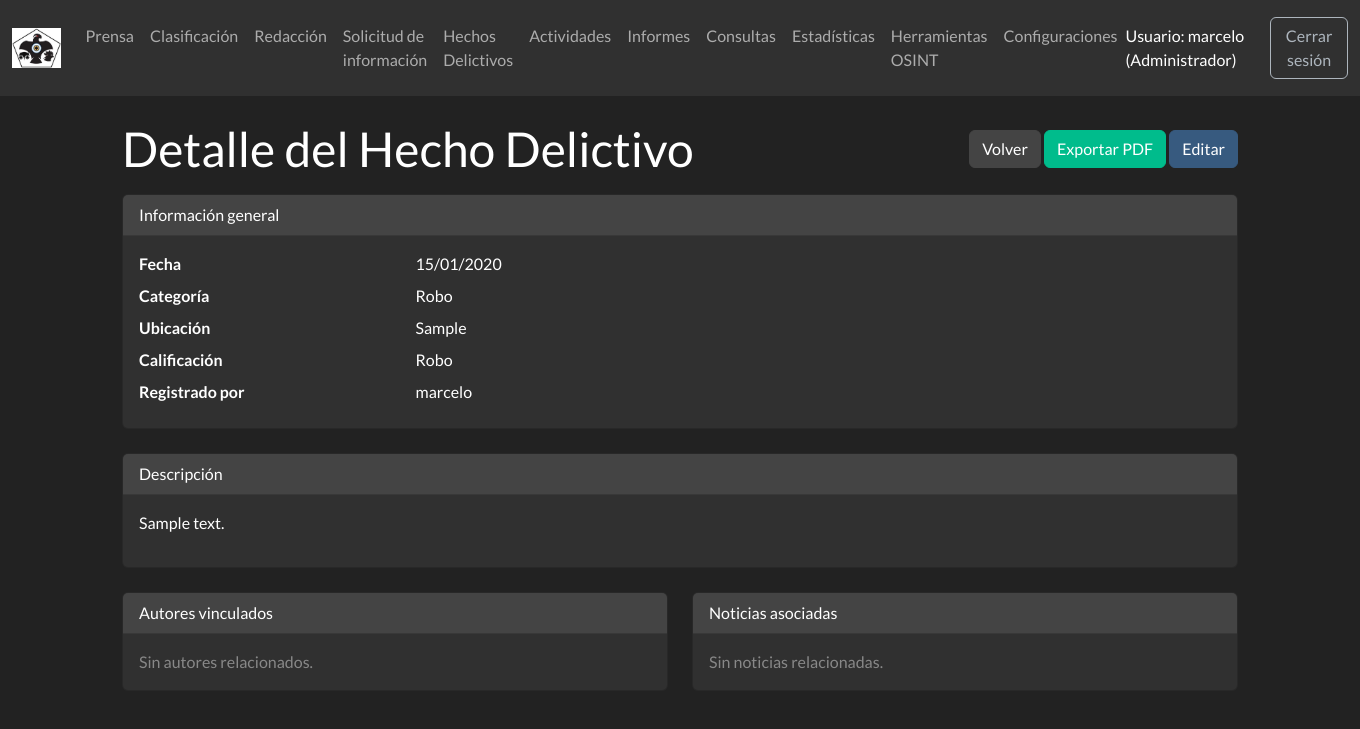
After one commit to gml33/PP3-minerva, a Django app: page /hechos/delictivos/1/ in a window 1360 px wide. The commit adds this page. Shown: the top 729 px of the page. Run offline with Django 5.2, Linux system fonts and the light colour scheme; a user stored in the database is signed in; data comes from the database, SQL or seed files in the repository; tables that the repository leaves empty hold one stand-in row (values such as "Sample post"); some libraries are stand-ins or nearby versions.

Commit message:
agregado hecho delictivo

```diff
--- a/app/admin.py
+++ b/app/admin.py
@@ -23,7 +23,7 @@ from .models import (
     InformeIndividual,
     SolicitudInfo,
     HerramientaOSINT,
-    HechoCriminal,
+    HechoDelictivo,
     BandaCriminal,
     RedSocial,
     TvDigital,
@@ -137,8 +137,8 @@ class HerramientaOSINTAdmin(admin.ModelAdmin):
     search_fields = ("nombre", "descripcion")
 
 
-@admin.register(HechoCriminal)
-class HechoCriminalAdmin(admin.ModelAdmin):
+@admin.register(HechoDelictivo)
+class HechoDelictivoAdmin(admin.ModelAdmin):
     list_display = ("fecha", "categoria", "ubicacion", "calificacion", "creado_por")
     list_filter = ("fecha", "categoria", "calificacion")
     search_fields = ("descripcion", "ubicacion")
--- a/app/forms.py
+++ b/app/forms.py
@@ -11,7 +11,7 @@ from .models import (
     RedSocial,
     TvDigital,
     RadioDigital,
-    HechoCriminal,
+    HechoDelictivo,
     LinkRelevante,
 )
 
@@ -101,7 +101,7 @@ class RadioDigitalForm(forms.ModelForm):
         }
 
 
-class HechoCriminalForm(forms.ModelForm):
+class HechoDelictivoForm(forms.ModelForm):
     autor = forms.ModelMultipleChoiceField(
         queryset=InformeIndividual.objects.all(),
         required=False,
@@ -116,7 +116,7 @@ class HechoCriminalForm(forms.ModelForm):
     )
 
     class Meta:
-        model = HechoCriminal
+        model = HechoDelictivo
         fields = [
             "fecha",
             "categoria",
--- a/app/templates/base.html
+++ b/app/templates/base.html
@@ -52,6 +52,9 @@
                             <a class="nav-link" href="{% url 'solicitud_info_portal' %}">Solicitud de información</a>
                         </li>
                         <li class="nav-item">
+                            <a class="nav-link" href="{% url 'hechos_delictivos' %}">Hechos Delictivos</a>
+                        </li>
+                        <li class="nav-item">
                             <a class="nav-link" href="{% url 'actividad' %}">Actividades</a>
                         </li>
                         <li class="nav-item">
@@ -91,6 +94,9 @@
                             <a class="nav-link" href="{% url 'redaccion' %}">Redacción</a>
                         </li>
                         <li class="nav-item">
+                            <a class="nav-link" href="{% url 'hechos_delictivos' %}">Hechos Delictivos</a>
+                        </li>
+                        <li class="nav-item">
                             <a class="nav-link" href="{% url 'solicitud_info_portal' %}">Solicitud de información</a>
                         </li>
                         {% endif %}
--- a/app/templates/form_hecho_criminal.html
+++ b/app/templates/form_hecho_delictivo.html
@@ -1,9 +1,9 @@
 {% extends 'base.html' %}
-{% block title %}{{ action }} Hecho Criminal{% endblock %}
+{% block title %}{{ action }} Hecho Delictivo{% endblock %}
 
 {% block content %}
 <div class="container mt-4">
-    <h1>{{ action }} Hecho Criminal</h1>
+    <h1>{{ action }} Hecho Delictivo</h1>
 
     {% if messages %}
         {% for message in messages %}
@@ -28,7 +28,7 @@
             </div>
         {% endfor %}
         <button type="submit" class="btn btn-primary">Guardar</button>
-        <a href="{% url 'redaccion' %}" class="btn btn-secondary">Volver</a>
+        <a href="{% url 'hechos_delictivos' %}" class="btn btn-secondary">Volver</a>
     </form>
 </div>
 {% endblock %}
--- /dev/null
+++ b/app/templates/hecho_delictivo_detalle.html
@@ -0,0 +1,87 @@
+{% extends 'base.html' %}
+{% block title %}Detalle Hecho Delictivo{% endblock %}
+
+{% block content %}
+<div class="d-flex justify-content-between align-items-center mb-3">
+    <h1 class="mb-0">Detalle del Hecho Delictivo</h1>
+    <div>
+        <a class="btn btn-secondary" href="{% url 'hechos_delictivos' %}">Volver</a>
+        <a class="btn btn-success" href="{% url 'exportar_hecho_delictivo_pdf' hecho.id %}" target="_blank">Exportar PDF</a>
+        <a class="btn btn-primary" href="{% url 'editar_hecho_delictivo' hecho.id %}">Editar</a>
+    </div>
+</div>
+
+<div class="card mb-4">
+    <div class="card-header">Información general</div>
+    <div class="card-body">
+        <dl class="row mb-0">
+            <dt class="col-sm-3">Fecha</dt>
+            <dd class="col-sm-9">{{ hecho.fecha|date:"d/m/Y" }}</dd>
+
+            <dt class="col-sm-3">Categoría</dt>
+            <dd class="col-sm-9">{{ hecho.get_categoria_display|default:"Sin categoría" }}</dd>
+
+            <dt class="col-sm-3">Ubicación</dt>
+            <dd class="col-sm-9">{{ hecho.ubicacion }}</dd>
+
+            <dt class="col-sm-3">Calificación</dt>
+            <dd class="col-sm-9">{{ hecho.get_calificacion_display }}</dd>
+
+            <dt class="col-sm-3">Registrado por</dt>
+            <dd class="col-sm-9">
+                {% if hecho.creado_por %}
+                    {{ hecho.creado_por.username }}
+                {% else %}
+                    <span class="text-muted">No registrado</span>
+                {% endif %}
+            </dd>
+        </dl>
+    </div>
+</div>
+
+<div class="card mb-4">
+    <div class="card-header">Descripción</div>
+    <div class="card-body">
+        <p class="mb-0">{{ hecho.descripcion|linebreaks }}</p>
+    </div>
+</div>
+
+<div class="row">
+    <div class="col-md-6">
+        <div class="card mb-4">
+            <div class="card-header">Autores vinculados</div>
+            <div class="card-body">
+                {% with autores=hecho.autor.all %}
+                    {% if autores %}
+                        <ul class="mb-0">
+                            {% for autor in autores %}
+                                <li>{{ autor }}</li>
+                            {% endfor %}
+                        </ul>
+                    {% else %}
+                        <p class="mb-0 text-muted">Sin autores relacionados.</p>
+                    {% endif %}
+                {% endwith %}
+            </div>
+        </div>
+    </div>
+    <div class="col-md-6">
+        <div class="card mb-4">
+            <div class="card-header">Noticias asociadas</div>
+            <div class="card-body">
+                {% with noticias=hecho.noticias.all %}
+                    {% if noticias %}
+                        <ul class="mb-0">
+                            {% for noticia in noticias %}
+                                <li><a href="{{ noticia.url }}" target="_blank">{{ noticia.url }}</a></li>
+                            {% endfor %}
+                        </ul>
+                    {% else %}
+                        <p class="mb-0 text-muted">Sin noticias relacionadas.</p>
+                    {% endif %}
+                {% endwith %}
+            </div>
+        </div>
+    </div>
+</div>
+{% endblock %}
--- a/app/urls.py
+++ b/app/urls.py
@@ -44,6 +44,7 @@ from .views import (
     exportar_informe_pdf,
     lista_links,
     api_links,
+    hechos_delictivos_view,
     solicitud_info_portal_view,
     solicitud_info_portal_detalle_view,
     solicitud_info_portal_eliminar_view,
@@ -65,9 +66,11 @@ from .views import (
     crear_radio_digital,
     editar_radio_digital,
     eliminar_radio_digital,
-    crear_hecho_criminal,
-    editar_hecho_criminal,
-    eliminar_hecho_criminal,
+    crear_hecho_delictivo,
+    editar_hecho_delictivo,
+    eliminar_hecho_delictivo,
+    hecho_delictivo_detalle_view,
+    exportar_hecho_delictivo_pdf,
     # NUEVAS APIs PARA PANEL DE CLASIFICACIÓN
     api_links_list,
     api_diarios,
@@ -152,19 +155,34 @@ urlpatterns = [
     ),
     path("osint/", osint_panel_view, name="osint_panel"),
     path(
-        "hechos/criminales/crear/",
-        crear_hecho_criminal,
-        name="crear_hecho_criminal",
+        "hechos/delictivos/",
+        hechos_delictivos_view,
+        name="hechos_delictivos",
     ),
     path(
-        "hechos/criminales/<int:id>/editar/",
-        editar_hecho_criminal,
-        name="editar_hecho_criminal",
+        "hechos/delictivos/crear/",
+        crear_hecho_delictivo,
+        name="crear_hecho_delictivo",
     ),
     path(
-        "hechos/criminales/<int:id>/eliminar/",
-        eliminar_hecho_criminal,
-        name="eliminar_hecho_criminal",
+        "hechos/delictivos/<int:id>/",
+        hecho_delictivo_detalle_view,
+        name="hecho_delictivo_detalle",
+    ),
+    path(
+        "hechos/delictivos/<int:id>/editar/",
+        editar_hecho_delictivo,
+        name="editar_hecho_delictivo",
+    ),
+    path(
+        "hechos/delictivos/<int:id>/eliminar/",
+        eliminar_hecho_delictivo,
+        name="eliminar_hecho_delictivo",
+    ),
+    path(
+        "hechos/delictivos/<int:id>/exportar_pdf/",
+        exportar_hecho_delictivo_pdf,
+        name="exportar_hecho_delictivo_pdf",
     ),
     path("clasificacion/", clasificacion_view, name="clasificacion"),
     path("actividad/", actividad_view, name="actividad"),
--- a/app/views.py
+++ b/app/views.py
@@ -54,7 +54,7 @@ from .models import (
     InformeIndividual,
     SolicitudInfo,
     HerramientaOSINT,
-    HechoCriminal,
+    HechoDelictivo,
     BandaCriminal,
     RedSocial,
     TvDigital,
@@ -91,7 +91,7 @@ from .forms import (
     RedSocialForm,
     TvDigitalForm,
     RadioDigitalForm,
-    HechoCriminalForm,
+    HechoDelictivoForm,
 )
 
 # Asegúrate de que esta utilidad exista en tu proyecto
@@ -190,6 +190,49 @@ def redaccion_view(request):
         "redaccion.html",
         {
             "solicitudes_usuario": solicitudes_usuario,
+        },
+    )
+
+
+@login_required
+def hechos_delictivos_view(request):
+    if request.user.userprofile.rol not in [Roles.REDACCION, Roles.ADMIN]:
+        return render(request, "403.html", status=403)
+
+    if request.method == "POST":
+        form = HechoDelictivoForm(request.POST, user=request.user)
+        if form.is_valid():
+            hecho = form.save(commit=False)
+            hecho.creado_por = request.user
+            hecho.save()
+            form.save_m2m()
+            log_actividad(
+                request,
+                TipoActividad.OTRO,
+                f"Hecho delictivo creado desde panel (ID {hecho.pk}).",
+            )
+            messages.success(request, "Hecho delictivo registrado correctamente.")
+            return redirect("hechos_delictivos")
+        messages.error(
+            request,
+            "No se pudo registrar el hecho delictivo. Verificá los datos ingresados.",
+        )
+    else:
+        form = HechoDelictivoForm(user=request.user)
+
+    hechos = (
+        HechoDelictivo.objects.filter(creado_por=request.user)
+        .select_related("creado_por")
+        .prefetch_related("autor", "noticias")
+        .order_by("-fecha")
+    )
+
+    return render(
+        request,
+        "hechos_delictivos.html",
+        {
+            "form": form,
+            "hechos": hechos,
         },
     )
 
@@ -2293,47 +2336,47 @@ def eliminar_radio_digital(request, id):
 
 
 @login_required
-def crear_hecho_criminal(request):
+def crear_hecho_delictivo(request):
     if request.method != "POST":
-        return redirect("redaccion")
+        return redirect("hechos_delictivos")
 
     if request.user.userprofile.rol not in [Roles.REDACCION, Roles.ADMIN]:
-        messages.error(request, "No tenés permisos para registrar hechos criminales.")
-        return redirect("redaccion")
-
-    form = HechoCriminalForm(request.POST, user=request.user)
+        messages.error(request, "No tenés permisos para registrar hechos delictivos.")
+        return redirect("hechos_delictivos")
+
+    form = HechoDelictivoForm(request.POST, user=request.user)
     if form.is_valid():
         hecho = form.save(commit=False)
         hecho.creado_por = request.user
         hecho.save()
         form.save_m2m()
-        request.session.pop("hecho_criminal_form_data", None)
+        request.session.pop("hecho_delictivo_form_data", None)
         log_actividad(
             request,
             TipoActividad.OTRO,
-            f"Hecho criminal creado (ID {hecho.pk}).",
+            f"Hecho delictivo creado (ID {hecho.pk}).",
         )
-        messages.success(request, "Hecho criminal registrado correctamente.")
+        messages.success(request, "Hecho delictivo registrado correctamente.")
     else:
-        request.session["hecho_criminal_form_data"] = request.POST.urlencode()
+        request.session["hecho_delictivo_form_data"] = request.POST.urlencode()
         errores = "; ".join(
             [f"{campo}: {', '.join(map(str, lista))}" for campo, lista in form.errors.items()]
         )
-        messages.error(request, f"No se pudo registrar el hecho criminal: {errores}")
-
-    return redirect("redaccion")
-
-
-@login_required
-def editar_hecho_criminal(request, id):
-    hecho = get_object_or_404(HechoCriminal, id=id)
+        messages.error(request, f"No se pudo registrar el hecho delictivo: {errores}")
+
+    return redirect("hechos_delictivos")
+
+
+@login_required
+def editar_hecho_delictivo(request, id):
+    hecho = get_object_or_404(HechoDelictivo, id=id)
     if request.user.userprofile.rol not in [Roles.REDACCION, Roles.ADMIN]:
         return render(request, "403.html", status=403)
     if hecho.creado_por not in [request.user, None] and request.user.userprofile.rol != Roles.ADMIN:
         return render(request, "403.html", status=403)
 
     if request.method == "POST":
-        form = HechoCriminalForm(request.POST, instance=hecho, user=request.user)
+        form = HechoDelictivoForm(request.POST, instance=hecho, user=request.user)
         if form.is_valid():
             hecho = form.save(commit=False)
             if hecho.creado_por is None:
@@ -2343,16 +2386,16 @@ def editar_hecho_criminal(request, id):
             log_actividad(
                 request,
                 TipoActividad.OTRO,
-                f"Hecho criminal editado (ID {hecho.pk}).",
+                f"Hecho delictivo editado (ID {hecho.pk}).",
             )
-            messages.success(request, "Hecho criminal actualizado correctamente.")
-            return redirect("redaccion")
+            messages.success(request, "Hecho delictivo actualizado correctamente.")
+            return redirect("hechos_delictivos")
     else:
-        form = HechoCriminalForm(instance=hecho, user=request.user)
+        form = HechoDelictivoForm(instance=hecho, user=request.user)
 
     return render(
         request,
-        "form_hecho_criminal.html",
+        "form_hecho_delictivo.html",
         {
             "form": form,
             "action": "Editar",
@@ -2362,8 +2405,8 @@ def editar_hecho_criminal(request, id):
 
 
 @login_required
-def eliminar_hecho_criminal(request, id):
-    hecho = get_object_or_404(HechoCriminal, id=id)
+def eliminar_hecho_delictivo(request, id):
+    hecho = get_object_or_404(HechoDelictivo, id=id)
     if request.user.userprofile.rol not in [Roles.REDACCION, Roles.ADMIN]:
         return render(request, "403.html", status=403)
     if hecho.creado_por not in [request.user, None] and request.user.userprofile.rol != Roles.ADMIN:
@@ -2372,11 +2415,73 @@ def eliminar_hecho_criminal(request, id):
     log_actividad(
         request,
         TipoActividad.OTRO,
-        f"Hecho criminal eliminado (ID {hecho.pk}).",
+        f"Hecho delictivo eliminado (ID {hecho.pk}).",
     )
     hecho.delete()
-    messages.success(request, "Hecho criminal eliminado correctamente.")
-    return redirect("redaccion")
+    messages.success(request, "Hecho delictivo eliminado correctamente.")
+    return redirect("hechos_delictivos")
+
+
+@login_required
+def hecho_delictivo_detalle_view(request, id):
+    hecho = get_object_or_404(
+        HechoDelictivo.objects.select_related("creado_por").prefetch_related(
+            "autor", "noticias"
+        ),
+        id=id,
+    )
+    if request.user.userprofile.rol not in [Roles.REDACCION, Roles.ADMIN]:
+        return render(request, "403.html", status=403)
+    if (
+        request.user.userprofile.rol == Roles.REDACCION
+        and hecho.creado_por not in [request.user, None]
+    ):
+        return render(request, "403.html", status=403)
+
+    return render(
+        request,
+        "hecho_delictivo_detalle.html",
+        {
+            "hecho": hecho,
+        },
+    )
+
+
+@login_required
+def exportar_hecho_delictivo_pdf(request, id):
+    hecho = get_object_or_404(
+        HechoDelictivo.objects.select_related("creado_por").prefetch_related(
+            "autor", "noticias"
+        ),
+        id=id,
+    )
+    if request.user.userprofile.rol not in [Roles.REDACCION, Roles.ADMIN]:
+        return render(request, "403.html", status=403)
+    if (
+        request.user.userprofile.rol == Roles.REDACCION
+        and hecho.creado_por not in [request.user, None]
+    ):
+        return render(request, "403.html", status=403)
+
+    context = {
+        "hecho": hecho,
+        "autores": hecho.autor.all(),
+        "noticias": hecho.noticias.all(),
+        "creado_por": hecho.creado_por.username if hecho.creado_por else "No registrado",
+        "fecha_registro": hecho.fecha.strftime("%d/%m/%Y"),
+        "generado_en": localtime(now()).strftime("%d/%m/%Y %H:%M"),
+    }
+
+    html = render_to_string("hecho_delictivo_pdf.html", context)
+    pdf_file = HTML(string=html, base_url=request.build_absolute_uri()).write_pdf()
+
+    fecha_str = hecho.fecha.strftime("%Y-%m-%d")
+    categoria = slugify(hecho.get_categoria_display() or "hecho")
+    nombre_archivo = f"HechoDelictivo_{categoria}_{fecha_str}.pdf"
+
+    response = HttpResponse(pdf_file, content_type="application/pdf")
+    response["Content-Disposition"] = f'inline; filename="{nombre_archivo}"'
+    return response
 
 
 # -------------------- API ADICIONAL (No REST Framework) --------------------
```
Also changed, not shown: app/models.py (+4 -4 lines), app/templates/hecho_delictivo_pdf.html (added, +63 -0 lines), app/templates/hechos_delictivos.html (added, +126 -0 lines), app/migrations/0052_rename_hechocriminal_to_hechodelictivo.py (added), db.sqlite3.
